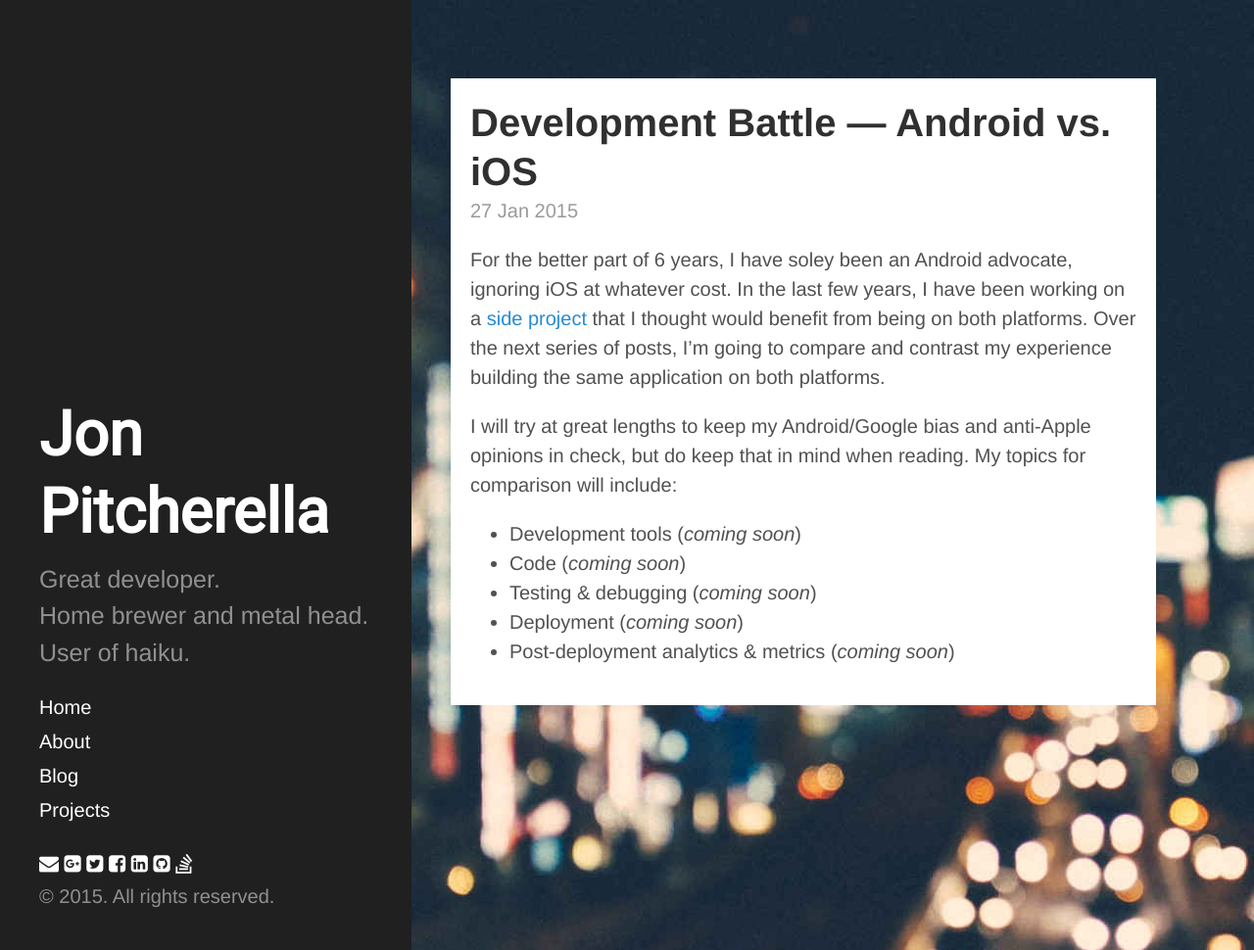
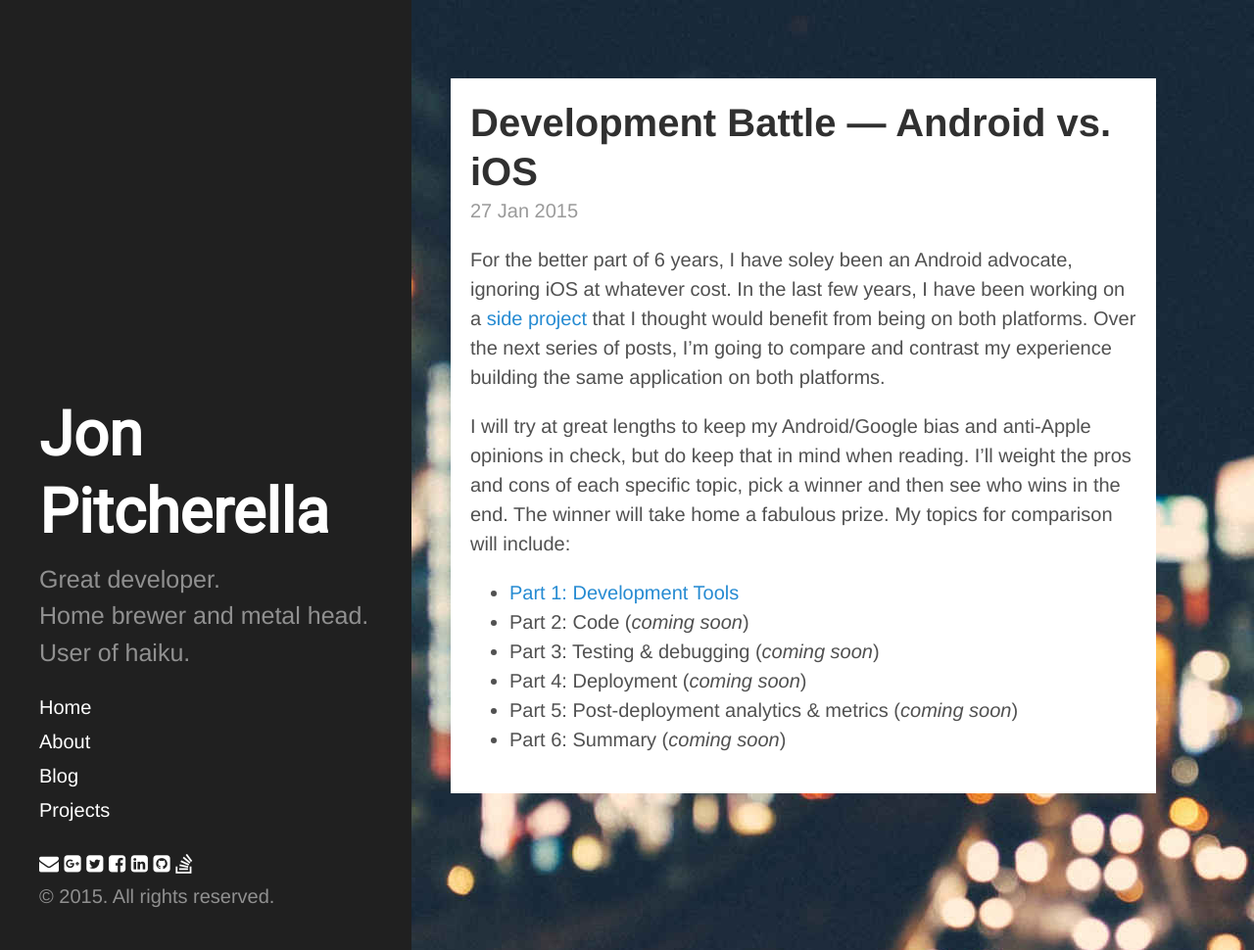
Before and after one commit to jonpitch/jonpitch.github.io, a Jekyll site: the page built from _posts/2015-01-27-development-battle-android-vs-ios.md, in a window 1280 px wide and 970 px high. Shown: the whole window at 98% size. Built offline with Jekyll 4.4.1, drawn with Linux system fonts in a browser that asks for light colours; nearby versions of some CDN libraries; Markdown is read by kramdown in place of the engine named in the settings; comment, search, counter and statistics services are not loaded.

Commit message:
New blog post, cleaning up some markdown.

```diff
--- a/_posts/2015-01-27-development-battle-android-vs-ios.md
+++ b/_posts/2015-01-27-development-battle-android-vs-ios.md
@@ -5,10 +5,11 @@ title: Development Battle &mdash; Android vs. iOS
 
 For the better part of 6 years, I have soley been an Android advocate, ignoring iOS at whatever cost. In the last few years, I have been working on a <a href="http://brausr.com">side project</a> that I thought would benefit from being on both platforms. Over the next series of posts, I'm going to compare and contrast my experience building the same application on both platforms.
 
-I will try at great lengths to keep my Android/Google bias and anti-Apple opinions in check, but do keep that in mind when reading. My topics for comparison will include:
+I will try at great lengths to keep my Android/Google bias and anti-Apple opinions in check, but do keep that in mind when reading. I'll weight the pros and cons of each specific topic, pick a winner and then see who wins in the end. The winner will take home a fabulous prize. My topics for comparison will include:
 
-* Development tools (*coming soon*)
-* Code (*coming soon*)
-* Testing & debugging (*coming soon*)
-* Deployment (*coming soon*)
-* Post-deployment analytics & metrics (*coming soon*)
+* [Part 1: Development Tools](/2015/02/21/development-battle-android-vs-ios-part1/)
+* Part 2: Code (*coming soon*)
+* Part 3: Testing & debugging (*coming soon*)
+* Part 4: Deployment (*coming soon*)
+* Part 5: Post-deployment analytics & metrics (*coming soon*)
+* Part 6: Summary (*coming soon*)
```
Also changed, not shown: _posts/2015-02-21-development-battle-android-vs-ios-part1.md (added, +73 -0 lines), about.md (+1 -1 lines), projects.md (+1 -1 lines), _config.yml (line endings or trailing spaces), blog.md (line endings or trailing spaces).
